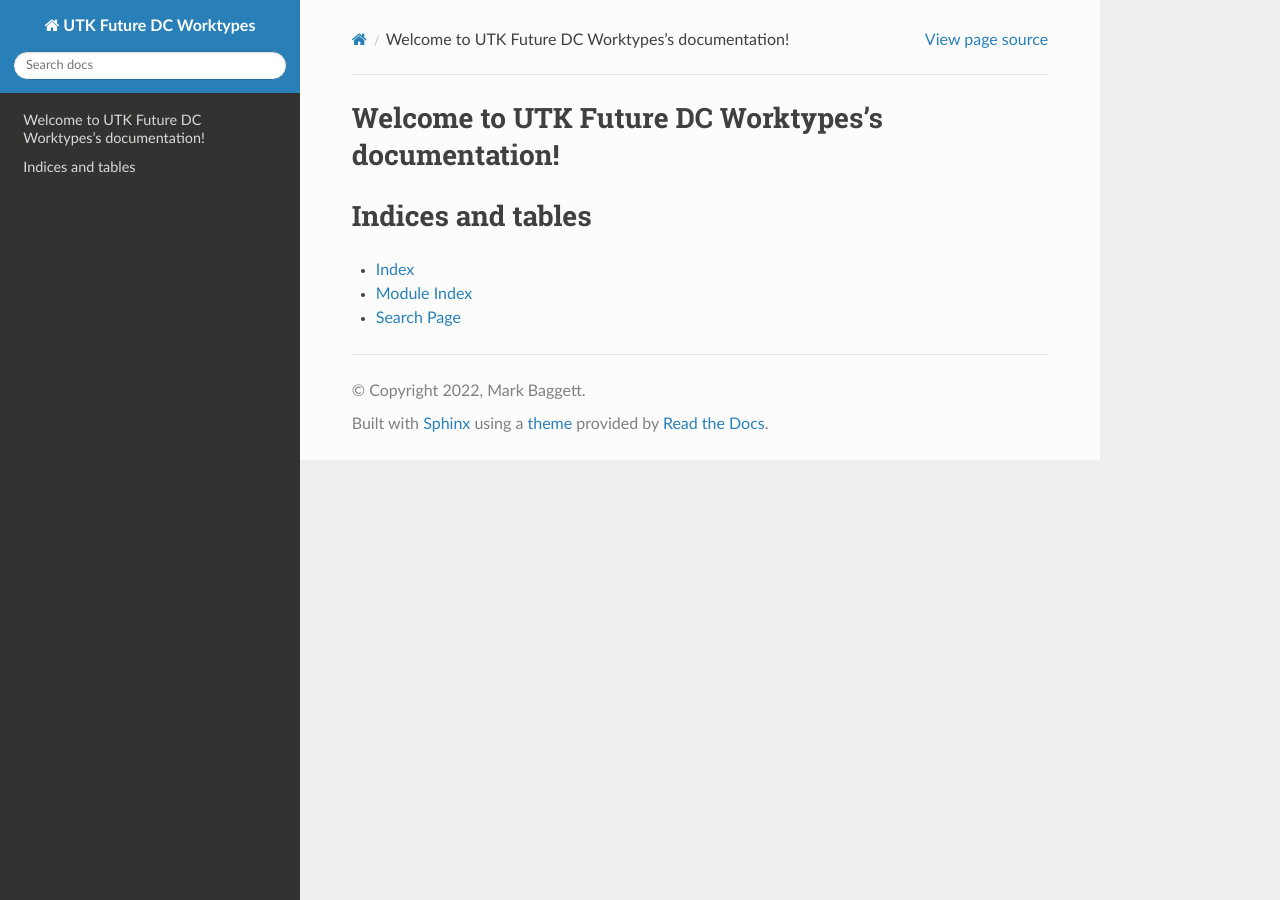
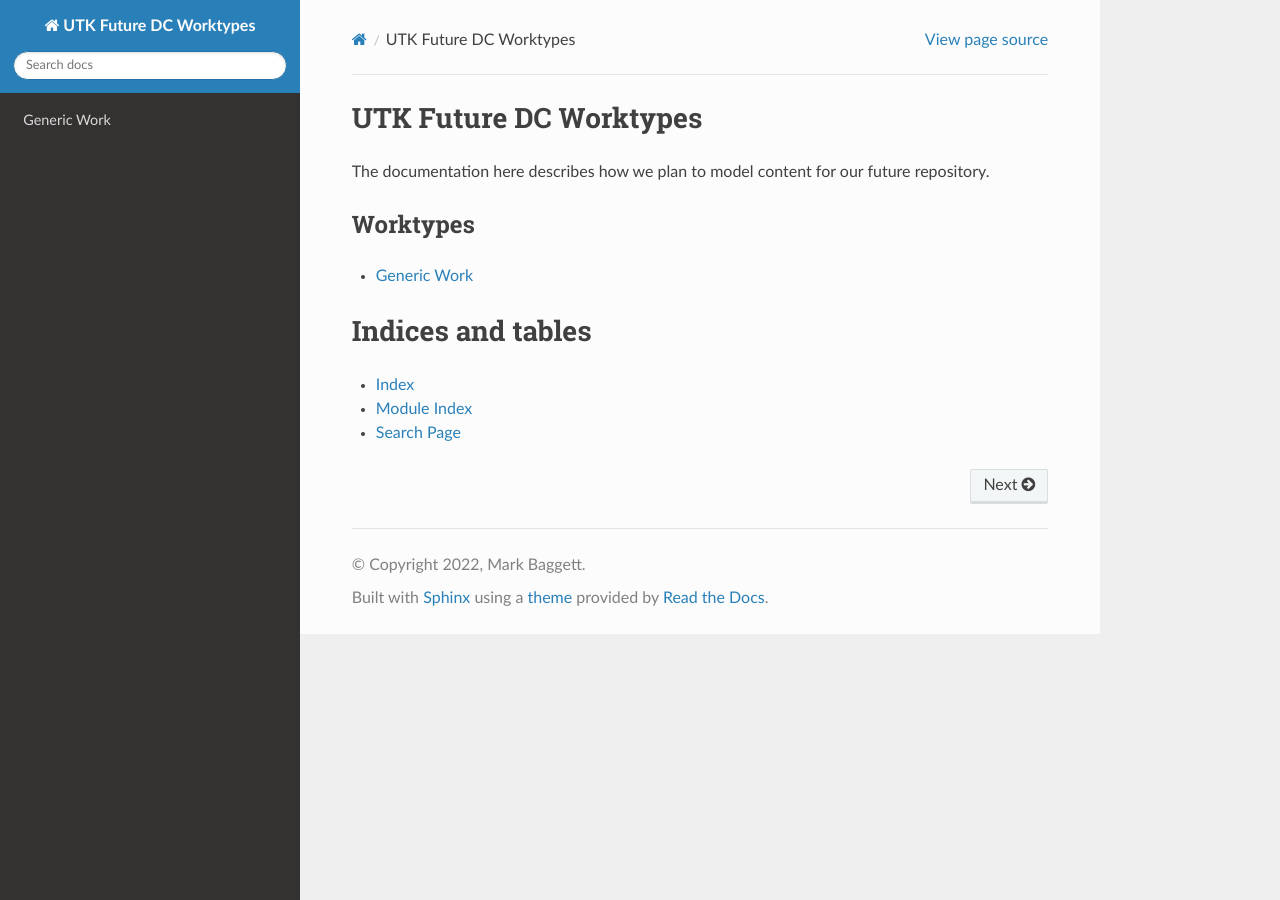
Before and after one commit to utkdigitalinitiatives/utk_future_dc_worktypes, a Sphinx documentation site: the page built from docs/source/index.rst, in a window 1280 px wide. Built offline with Sphinx 7.4.7 and the Read the Docs theme 2.0.0, drawn with Linux system fonts in a browser that asks for light colours.

Commit message:
Init Generic Work.

```diff
--- a/docs/source/index.rst
+++ b/docs/source/index.rst
@@ -1,15 +1,16 @@
-.. UTK Future DC Worktypes documentation master file, created by
-   sphinx-quickstart on Sun Jul  3 09:59:19 2022.
-   You can adapt this file completely to your liking, but it should at least
-   contain the root `toctree` directive.
+UTK Future DC Worktypes
+=======================
 
-Welcome to UTK Future DC Worktypes's documentation!
-===================================================
+The documentation here describes how we plan to model content for our future repository.
+
+Worktypes
+--------------
 
 .. toctree::
-   :maxdepth: 2
-   :caption: Contents:
+   :maxdepth: 1
+   :glob:
 
+   contents/*
 
 
 Indices and tables
```
Also changed, not shown: docs/source/contents/1_generic.rst (added, +132 -0 lines), docs/source/images/file_download.png (added), docs/source/images/location_based2.png (added), docs/source/images/location_based3.png (added), docs/source/images/location_based_1.png (added), 1 other file.
